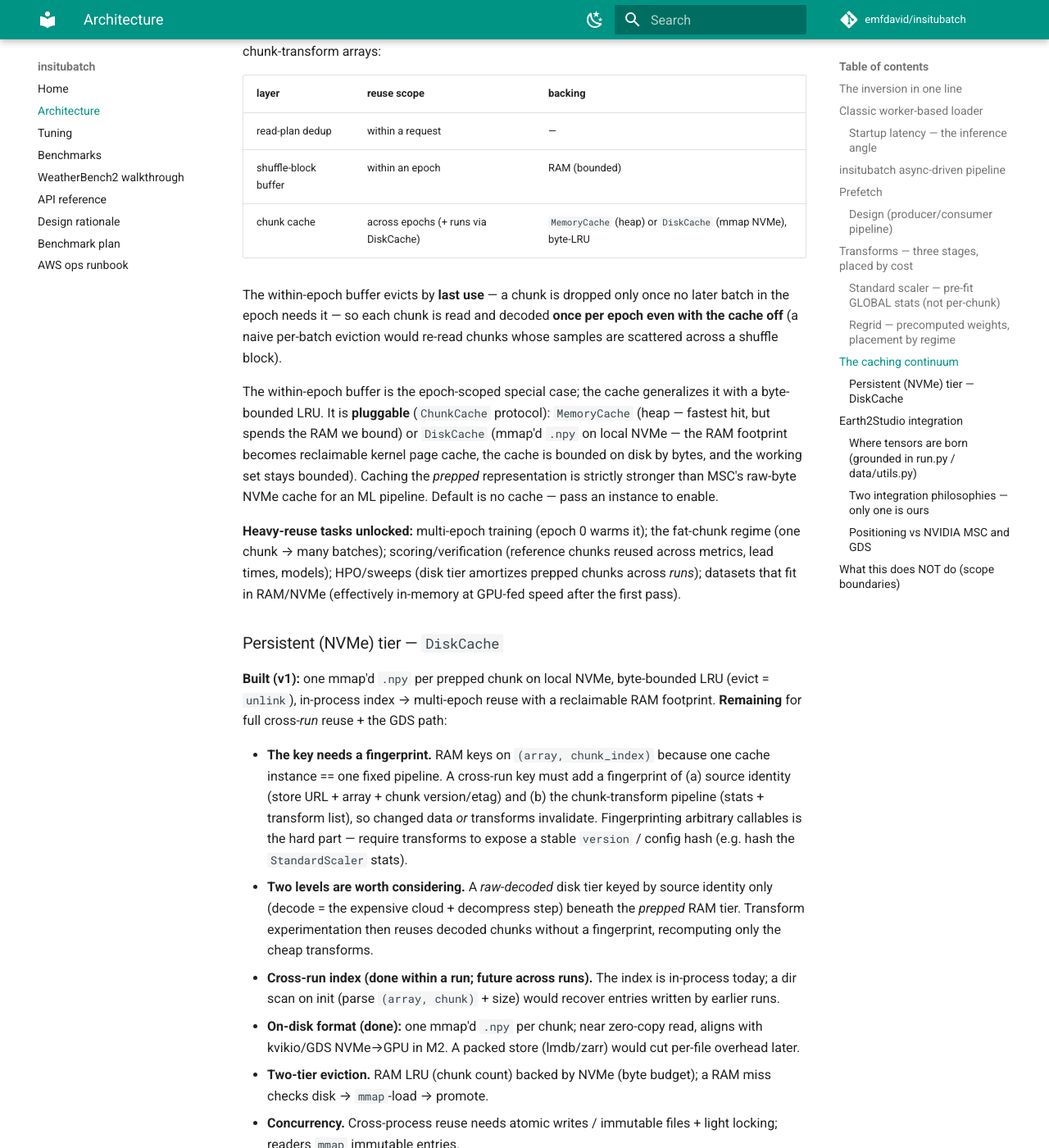
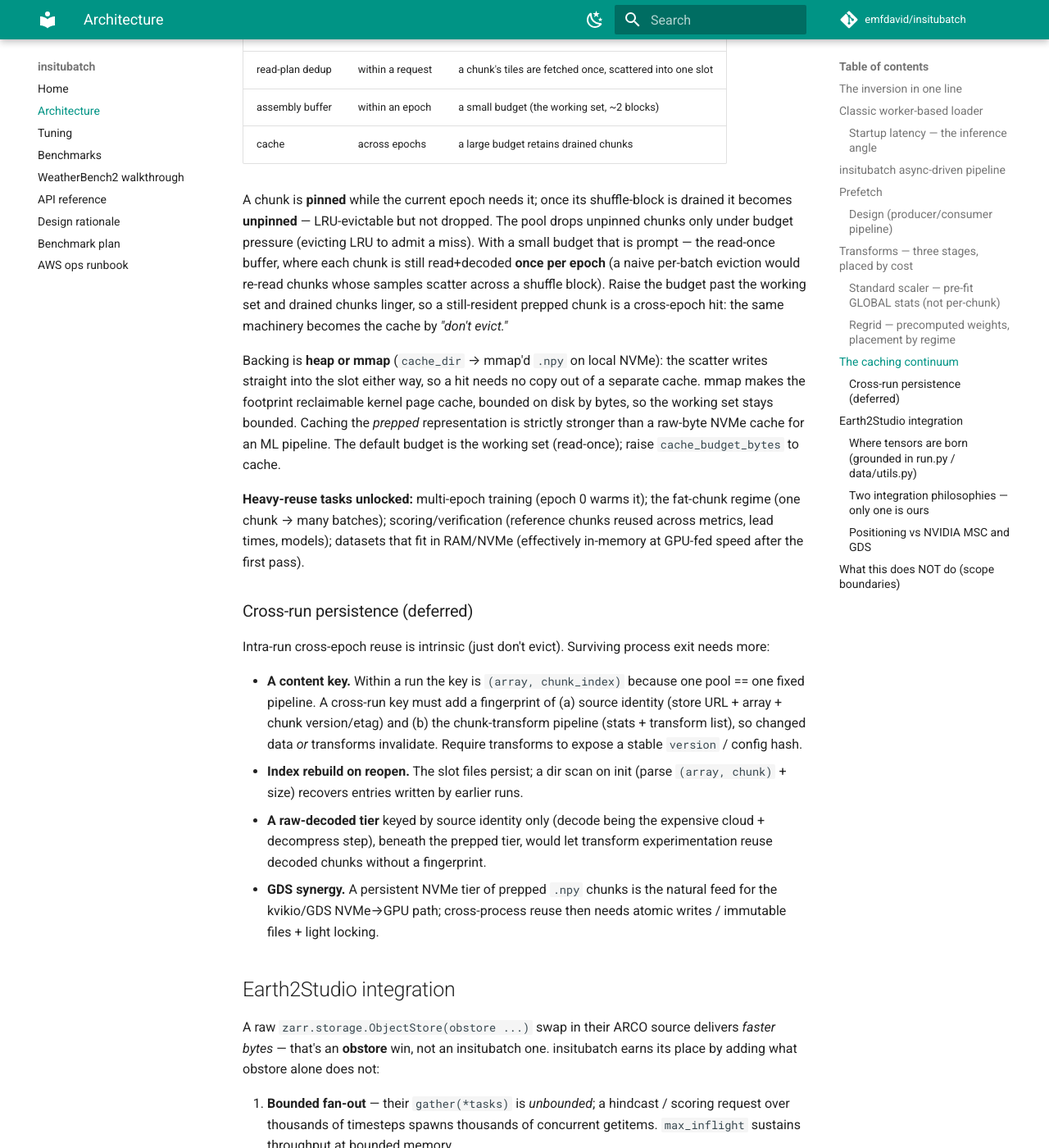
Before and after one commit to emfdavid/insitubatch, an MkDocs documentation site: the page built from docs/architecture.md, in a window 1280 px wide and 1400 px high, scrolled down 7052 px. Shown: the whole window at 82% size. Built offline with MkDocs 1.6.1 and Material for MkDocs 9.7.7, drawn with Linux system fonts in a browser that asks for light colours; comment, search, counter and statistics services are not loaded; some of the changed text lies outside the part shown.

Commit message:
B2: the ChunkPool is the cache (byte budget + pin/LRU); de-version the docs
Unify the residency admission into a byte-budget + pin/unpin + LRU on the
ChunkPool, making the pool the assembly buffer AND the cache in one machinery.
A small budget is read-once; a large budget retains drained chunks for
cross-epoch decode-once reuse -- the scheduler skips fetch+decode+transform on
a still-resident chunk. Backing is heap or mmap'd .npy on NVMe.

- pool.py: try_admit (evict unpinned-LRU for room, pin), pin_if_ready (atomic
  cache-hit), unpin (drained -> LRU-evictable, lazily dropped), budget_bytes;
  replaces allocate/evict. A non-ready resident slot (stale partial from a
  cancelled epoch) is rebuilt, not reused; _drop clears the pin set.
- scheduler.py: caller-owned pool (persists across epochs); cache-skip + budget
  admission (await an unpin when the working set fills the budget). resident_cap
  removed. _on_drive_done ignores cancellation so close() at epoch end can't
  poison the now-persistent pool.
- source.py: dataset owns the pool; cache_dir / cache_budget_bytes (default =
  working set); evict -> unpin; close()/__del__.
- tests: cross-epoch decode-once (heap + mmap), pool LRU-evicts-unpinned,
  budget-bounded scheduler fill. Green on GIL and free-threaded 3.13t.

Comments/docstrings now explain the design + motivation directly rather than
referencing build phases (B1/B2/M1.6/V2); docs/architecture.md updated to the
scheduler + pool-as-cache model (pipeline diagram, caching continuum, prefetch).
The standalone MemoryCache/DiskCache are now unused -- retirement is a follow-up.

Co-Authored-By: Claude Opus 4.8 <noreply@anthropic.com>

````diff
--- a/docs/architecture.md
+++ b/docs/architecture.md
@@ -85,35 +85,45 @@ both on the public WeatherBench2 ERA5.
 flowchart TB
     SRC[("cloud zarr · gs:// / s3://")]:::cloud
     subgraph PLAN["planner — per epoch"]
-        PERM["chunk permutation + shuffle-block order"] --> RP["read plan:<br/>samples → DEDUPED chunk reads"]
+        PERM["chunk permutation + shuffle-block order"] --> RP["read plan:<br/>samples → deduped STORED-chunk (tile) reads"]
     end
-    subgraph LOOP["single async event loop · one thread"]
-        PROD["prefetch producer<br/>looks ahead d batches"] --> SEM["bounded fan-out · max_inflight"]
-        SEM --> OBS["obstore get_ranges_async"]
+    subgraph LOOP["scheduler · single async event loop · one thread"]
+        PROD["prefetch producer<br/>looks ahead d batches"] --> SEM["one budget · max_inflight tiles"]
+        SEM --> SKIP{"pool already<br/>holds it?"}
+        SKIP -->|"hit"| POOL
+        SKIP -->|"miss"| OBS["obstore get (stored chunk)"]
         OBS --> DEC["decode · GIL released"]
-        DEC --> CT["chunk_transform<br/>(vectorized)"]
+        DEC --> CT["chunk_transform (vectorized)"]
+        CT --> SCAT["scatter tile → outer-chunk slot"]
     end
-    CT --> CACHE["chunk cache<br/>RAM → NVMe (optional)"]
-    CACHE --> BUF["shuffle-block buffer<br/>bounded residency"]
-    BUF --> GTH["gather + batch_transform"]
+    SCAT --> POOL["ChunkPool — byte budget + pin/LRU<br/>buffer AND cache · heap or mmap NVMe"]
+    POOL --> GTH["gather + batch_transform"]
     GTH --> PQ["prefetch queue · depth d"]
     PQ --> GPU[("device + device_transform<br/>→ model step")]
-    SRC -->|"each chunk read ONCE"| OBS
+    SRC -->|"each stored chunk read ONCE"| OBS
     RP --> PROD
     GPU -.->|"pulls"| PQ
     PROD -.->|"refills ahead of consumption"| PQ
     classDef cloud fill:#cfe8ff,stroke:#379a4a;
 ```
 
-*Target pipeline.* Built today: planner, bounded fan-out, obstore reads, decode,
-chunk/batch transforms (M-T), chunk cache (M-C), buffer, gather, prefetch overlap
-(M1.5), torch surface. Planned: `Regrid` + `device_transform` (M2/M3).
+The unit of work is the **stored chunk** (an `(outer, inner)` tile), and one
+`max_inflight` budget spans every fetch — so read concurrency is one dial, with no
+nested inner/outer caps. Each decoded tile is scattered into its outer chunk's slot
+in the **ChunkPool**, which is the assembly buffer *and* the cache in one: a byte
+budget with pin/unpin + LRU, backed by heap or an mmap'd `.npy` on NVMe. Before
+fetching, the scheduler asks the pool whether it already holds a chunk — a hit
+(cross-epoch, since the pool persists) skips fetch + decode + transform entirely.
 
-Properties: parallelism in the loop (not processes); each chunk read once and
-amortized across every sample that touches it; residency bounded by
-`max(max_inflight, block_chunks)` chunks + the prefetch queue (depth `d`) + the
-cache budget — every term a tunable cap, none scaling with batch size or epoch
-length.
+*Built today:* planner, the scheduler + ChunkPool (cache included), chunk/batch
+transforms, prefetch overlap, the torch surface. *Planned:* `Regrid` +
+`device_transform`.
+
+Properties: parallelism in the loop (not processes); each stored chunk read once
+and amortized across every sample that touches it; **read concurrency
+(`max_inflight`) and residency (the pool's byte budget) are independent dials**;
+total memory is the budget + the prefetch queue (depth `d`) + the in-flight tiles —
+every term a tunable cap, none scaling with batch size or epoch length.
 
 ## Prefetch
 
@@ -121,12 +131,10 @@ length.
 assembles batches ahead of the consumer:
 
 - ✅ **Intra-batch concurrency** — a batch's missing chunks are fetched
-  concurrently via the async loop (`read_plan` fan-out under `max_inflight`). This
-  is what won the ~2.8× on the GRIB regime locally.
-- ✅ **Inter-batch overlap (M1.5)** — the producer assembles batches
-  N+1..N+`depth` while the caller works on batch N; the consumer just drains a
-  bounded queue. (A pre-M1.5 demand-driven loop left the event loop idle during
-  the compute step.)
+  concurrently via the async loop (stored-chunk fan-out under `max_inflight`).
+- ✅ **Inter-batch overlap** — the producer assembles batches N+1..N+`depth`
+  while the caller works on batch N; the consumer just drains a bounded queue. (A
+  demand-driven loop would leave the event loop idle during the compute step.)
 
 ### Design (producer/consumer pipeline)
 
@@ -141,21 +149,22 @@ flowchart LR
     Q -.->|"full ⇒ producer blocks<br/>(backpressure)"| ASM
 ```
 
-- **Producer** walks the draw order one shuffle-block ahead: a read-ahead thread
-  fetches block N+1's chunks while the consumer drains block N, then assembles
-  batches as chunks land and pushes them to a bounded `queue.Queue(maxsize=d)`.
+- **Producer** starts the scheduler over the epoch's chunks, then per shuffle-block
+  waits the block assembled, gathers its batches, and unpins it, pushing batches to
+  a bounded `queue.Queue(maxsize=d)`.
 - **Consumer** (`__iter__`) just pops finished batches → the train/infer step
   overlaps with IO+decode+assembly of the next `d` batches.
-- **Backpressure / memory bound** — queue depth `d` + buffer `block_chunks` cap
-  residency; a full queue pauses scheduling.
-- **Granularity (v1.5: one block ahead)** — IO is prefetched a whole shuffle-block
-  ahead, so block-boundary reads overlap the current block's compute. (At zero
-  per-batch compute the loader is IO-throughput-bound, so the boundary is only
-  smoothed, not removed — the network ceiling, not a scheduling gap.) A decoupled
-  scheduler that keeps many chunk reads continuously in flight is V2 (DESIGN.md M1.6).
+- **Backpressure / memory bound** — queue depth `d` + the pool's byte budget cap
+  residency; a full queue pauses the consumer, a full budget pauses admission.
+- **Continuous fetch** — the scheduler keeps `max_inflight` tiles in flight across
+  block boundaries, and the budget (sized to ~two blocks) lets it admit the next
+  block while the current one drains, so block-boundary IO overlaps compute. (At
+  zero per-batch compute the loader is IO-throughput-bound, so the boundary is only
+  smoothed, not removed — the network ceiling, not a scheduling gap.)
 - **Lifecycle** — early consumer exit sets a stop flag and drains the queue so a
-  producer parked on a full `put` can exit before the reader is closed.
-- **Knobs:** `prefetch_depth` (queue depth `d`), `max_inflight`, `block_chunks`.
+  producer parked on a full `put` can exit before the scheduler is closed.
+- **Knobs:** `prefetch_depth` (queue depth `d`), `max_inflight`, `block_chunks`,
+  `cache_budget_bytes`.
 
 Same shape as `torchdata.nodes.Prefetcher`, but async-native. This is what turns a
 throughput win into a *GPU-fed* win.
@@ -255,88 +264,61 @@ class Regrid:
 
 ## The caching continuum
 
-**The cache boundary IS the chunk-transform boundary.** The read plan keys every
-chunk as `(array, chunk_index)`, and `chunk_transforms` are deterministic and
-applied before shuffle — so the cache stores the **decoded + scaled + regridded**
-array, and a hit skips fetch *and* decode *and* normalize *and* regrid (not just
-bytes). One localized interception at the existing keyed boundary:
+**The cache boundary IS the chunk-transform boundary.** Every chunk is keyed
+`(array, chunk_index)`, and `chunk_transforms` are deterministic and applied before
+shuffle — so what's worth keeping is the **decoded + scaled + regridded** array, and
+a hit skips fetch *and* decode *and* normalize *and* regrid (not just bytes).
+`batch_transforms` (per-sample / random, post-shuffle) run after and are never
+cached. So `chunk_transforms` are exactly the deterministic prefix safe to persist.
 
-```python
-async def _fetch_and_decode(self, read: ChunkRead) -> DecodedChunk:
-    key = (read.array, read.chunk_index, self._pipeline_fingerprint)
-    hit = self._cache.get(key)
-    if hit is not None:
-        return hit                          # skips fetch + decode + scale + regrid
-    chunk = await self._raw_fetch_decode(read)
-    for t in self._chunk_transforms:        # deterministic, pre-shuffle
-        chunk = t(chunk)
-    self._cache.put(key, chunk)             # store the PREPPED chunk
-    return chunk
-```
+Dedup → buffer → cache is **one continuum** — and in the engine it is literally one
+object, the `ChunkPool`, parameterized by a byte budget:
 
-`batch_transforms` (per-sample / random, post-shuffle) are applied *after*
-retrieval and never cached. The three-stage split and the cache are the same idea
-seen twice: **chunk_transforms are exactly the deterministic prefix safe to
-persist.** The `fingerprint` invalidates the cache when stats or the transform
-list change.
+| layer | reuse scope | how |
+|---|---|---|
+| read-plan dedup | within a request | a chunk's tiles are fetched once, scattered into one slot |
+| assembly buffer | within an epoch | a small budget (the working set, ~2 blocks) |
+| cache | across epochs | a large budget retains drained chunks |
 
-Dedup → buffer → cache is **one continuum**, all keyed `(array, chunk_index)`, all
-storing post-chunk-transform arrays:
+A chunk is **pinned** while the current epoch needs it; once its shuffle-block is
+drained it becomes **unpinned** — LRU-evictable but not dropped. The pool drops
+unpinned chunks only under budget pressure (evicting LRU to admit a miss). With a
+small budget that is prompt — the read-once buffer, where each chunk is still
+read+decoded **once per epoch** (a naive per-batch eviction would re-read chunks
+whose samples scatter across a shuffle block). Raise the budget past the working set
+and drained chunks linger, so a still-resident prepped chunk is a cross-epoch hit:
+the same machinery becomes the cache by *"don't evict."*
 
-| layer | reuse scope | backing |
-|---|---|---|
-| read-plan dedup | within a request | — |
-| shuffle-block buffer | within an epoch | RAM (bounded) |
-| chunk cache | across epochs (+ runs via DiskCache) | `MemoryCache` (heap) or `DiskCache` (mmap NVMe), byte-LRU |
-
-The within-epoch buffer evicts by **last use** — a chunk is dropped only once no
-later batch in the epoch needs it — so each chunk is read and decoded **once per
-epoch even with the cache off** (a naive per-batch eviction would re-read chunks
-whose samples are scattered across a shuffle block).
-
-The within-epoch buffer is the epoch-scoped special case; the cache generalizes it
-with a byte-bounded LRU. It is **pluggable** (`ChunkCache` protocol):
-`MemoryCache` (heap — fastest hit, but spends the RAM we bound) or `DiskCache`
-(mmap'd `.npy` on local NVMe — the RAM footprint becomes reclaimable kernel page
-cache, the cache is bounded on disk by bytes, and the working set stays bounded).
-Caching the *prepped* representation is strictly stronger than MSC's raw-byte NVMe
-cache for an ML pipeline. Default is no cache — pass an instance to enable.
+Backing is **heap or mmap** (`cache_dir` → mmap'd `.npy` on local NVMe): the scatter
+writes straight into the slot either way, so a hit needs no copy out of a separate
+cache. mmap makes the footprint reclaimable kernel page cache, bounded on disk by
+bytes, so the working set stays bounded. Caching the *prepped* representation is
+strictly stronger than a raw-byte NVMe cache for an ML pipeline. The default budget
+is the working set (read-once); raise `cache_budget_bytes` to cache.
 
 **Heavy-reuse tasks unlocked:** multi-epoch training (epoch 0 warms it); the
-fat-chunk regime (one chunk → many batches); scoring/verification (reference
-chunks reused across metrics, lead times, models); HPO/sweeps (disk tier amortizes
-prepped chunks across *runs*); datasets that fit in RAM/NVMe (effectively
-in-memory at GPU-fed speed after the first pass).
+fat-chunk regime (one chunk → many batches); scoring/verification (reference chunks
+reused across metrics, lead times, models); datasets that fit in RAM/NVMe
+(effectively in-memory at GPU-fed speed after the first pass).
 
-### Persistent (NVMe) tier — `DiskCache`
+### Cross-run persistence (deferred)
 
-**Built (v1):** one mmap'd `.npy` per prepped chunk on local NVMe, byte-bounded
-LRU (evict = `unlink`), in-process index → multi-epoch reuse with a reclaimable
-RAM footprint. **Remaining** for full cross-*run* reuse + the GDS path:
+Intra-run cross-epoch reuse is intrinsic (just don't evict). Surviving process exit
+needs more:
 
-- **The key needs a fingerprint.** RAM keys on `(array, chunk_index)` because one
-  cache instance == one fixed pipeline. A cross-run key must add a fingerprint of
-  (a) source identity (store URL + array + chunk version/etag) and (b) the
-  chunk-transform pipeline (stats + transform list), so changed data *or*
-  transforms invalidate. Fingerprinting arbitrary callables is the hard part —
-  require transforms to expose a stable `version` / config hash (e.g. hash the
-  `StandardScaler` stats).
-- **Two levels are worth considering.** A *raw-decoded* disk tier keyed by source
-  identity only (decode = the expensive cloud + decompress step) beneath the
-  *prepped* RAM tier. Transform experimentation then reuses decoded chunks without
-  a fingerprint, recomputing only the cheap transforms.
-- **Cross-run index (done within a run; future across runs).** The index is
-  in-process today; a dir scan on init (parse `(array, chunk)` + size) would
-  recover entries written by earlier runs.
-- **On-disk format (done):** one mmap'd `.npy` per chunk; near zero-copy read,
-  aligns with kvikio/GDS NVMe→GPU in M2. A packed store (lmdb/zarr) would cut
-  per-file overhead later.
-- **Two-tier eviction.** RAM LRU (chunk count) backed by NVMe (byte budget); a RAM
-  miss checks disk → `mmap`-load → promote.
-- **Concurrency.** Cross-process reuse needs atomic writes / immutable files +
-  light locking; readers `mmap` immutable entries.
-- **GDS synergy.** A persistent NVMe tier of prepped chunks is the natural feed
-  for the Phase-2 kvikio/GDS NVMe→GPU path — ties M-C's disk tier to M2.
+- **A content key.** Within a run the key is `(array, chunk_index)` because one pool
+  == one fixed pipeline. A cross-run key must add a fingerprint of (a) source
+  identity (store URL + array + chunk version/etag) and (b) the chunk-transform
+  pipeline (stats + transform list), so changed data *or* transforms invalidate.
+  Require transforms to expose a stable `version` / config hash.
+- **Index rebuild on reopen.** The slot files persist; a dir scan on init (parse
+  `(array, chunk)` + size) recovers entries written by earlier runs.
+- **A raw-decoded tier** keyed by source identity only (decode being the expensive
+  cloud + decompress step), beneath the prepped tier, would let transform
+  experimentation reuse decoded chunks without a fingerprint.
+- **GDS synergy.** A persistent NVMe tier of prepped `.npy` chunks is the natural
+  feed for the kvikio/GDS NVMe→GPU path; cross-process reuse then needs atomic
+  writes / immutable files + light locking.
 
 ## Earth2Studio integration
 
````
Also changed, not shown: CHANGELOG.md (+16 -5 lines), DESIGN.md (+27 -19 lines), 10 other files.
